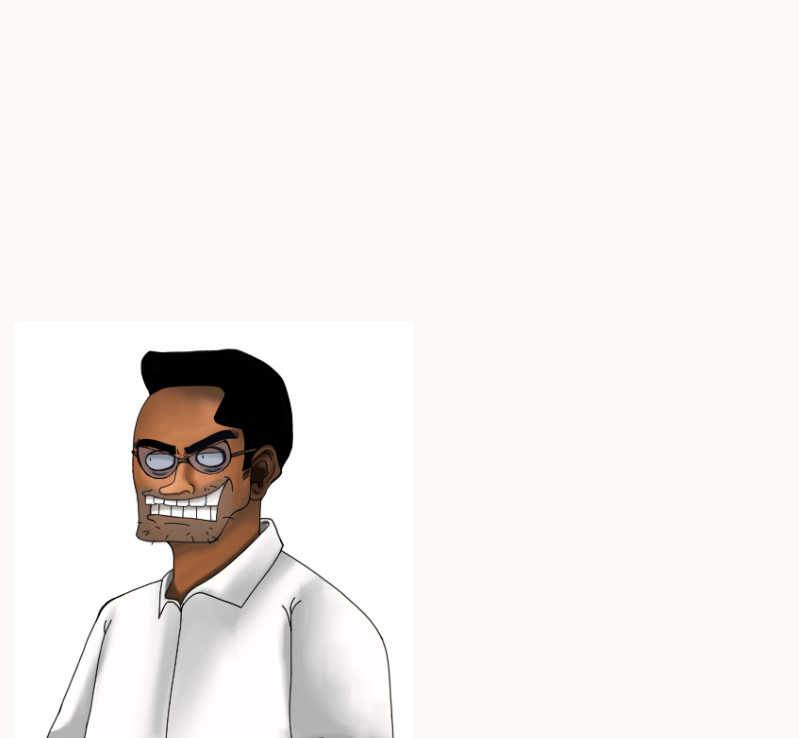
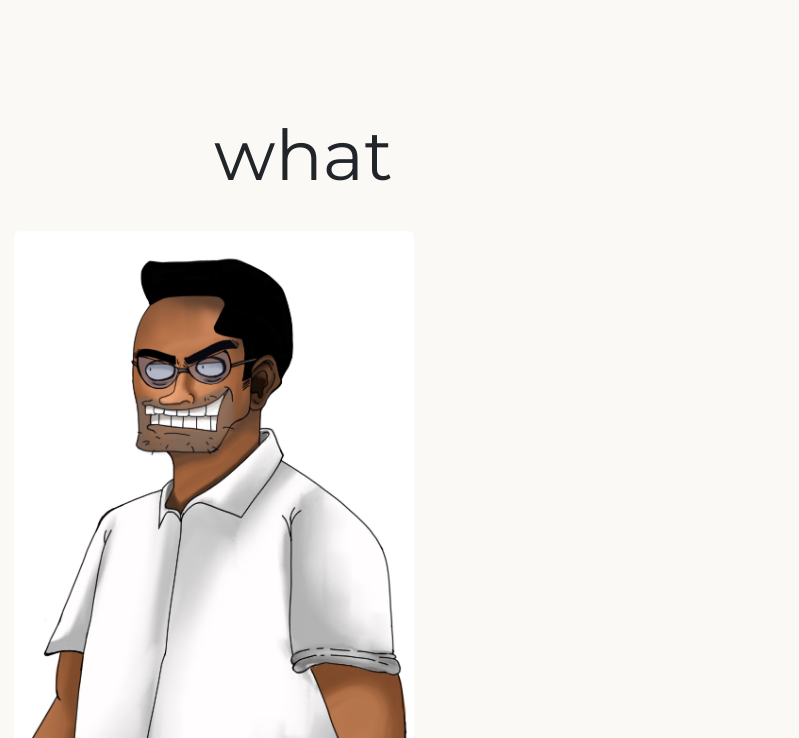
Before and after one commit to Copterxd4497/AntiKN, a website: page playzone.html in a window 1280 px wide. Shown: the part 62-800 px from the top of the page, without its empty margins (426-1225 px from the left). Drawn offline with Linux system fonts and the light colour scheme.

Commit message:
change a lot

```diff
--- a/js/script.js
+++ b/js/script.js
@@ -17,7 +17,7 @@ function userScroll() {
 document.addEventListener('DOMContentLoaded', userScroll);
 
 const changeToSecondImage = () => {
-  Kong.src = 'Char_images/vice director_page-0001.jpg';
+  Kong.src = 'Char_images/Stupid.png';
 };
 
 const changeToOriginalImage = () => {
--- a/playzone.html
+++ b/playzone.html
@@ -75,13 +75,19 @@
     </nav>
 
     <!-- Invitation -->
-    <section id="invitation" class="invitation bg-light mt-5">
+    <section id="invitation" class="invitation bg-light mt-4">
         <div class="container">
             <div class="row">
                 <div class="col-12">
-                    <p id="count" style="margin-top: 0%; margin-left: 50%; font-size: 45px;"></p>
+
+                    <div class="wrapper">
+                        <div class="number-area">
+                            <p id="count" class="num" style="margin-left: 50%; font-size: 70px;margin-top:12%;">what</p>
+                        </div>
+                    </div>
+
                     <img src="Char_images/Kong adjust verstion.jpg" class="image_kong rounded mx-auto d-block"
-                        style="width: 400px; height: 700px; margin-top: 30%;" id="Kong" alt="...">
+                        style="width: 400px; height: 700px; margin-top: 0%;" id="Kong" alt="...">
                 </div>
 
             </div>
--- a/scss/styles.scss
+++ b/scss/styles.scss
@@ -131,15 +131,30 @@
   }
 }
 
-.loader {
-  position: absolute;
-  top: calc(50% - 1.25em);
-  left: calc(50% - 1.25em);
+.wrapper {
+  font-family: montserrat;
+  line-height: 1em;
+  text-align: center;
+  overflow: hidden;
 }
 
-.centered {
-  position: absolute;
-  top: 50%;
-  left: 50%;
-  transform: translate(-50%, -50%);
+.number-area {
+  display: inline-block;
+  overflow: hidden;
+  width: 0.6em;
+  height: 1em;
+  padding: 0.6rem;
+  text-shadow: 0 4px 8px rgba(0, 245, 245, 0.9);
+  color: #e3e3d3;
 }
+
+.num {
+  font: inherit;
+  word-break: break-all;
+  display: block;
+  width: 0;
+  padding: 0 1.6em 0 0;
+  margin: 0 auto;
+  overflow: inherit;
+  animation: animate 0.5s steps(10) forwards infinite;
+}
```
Also changed, not shown: Char_images/Kong_page-0001.jpg, 1 other file.
